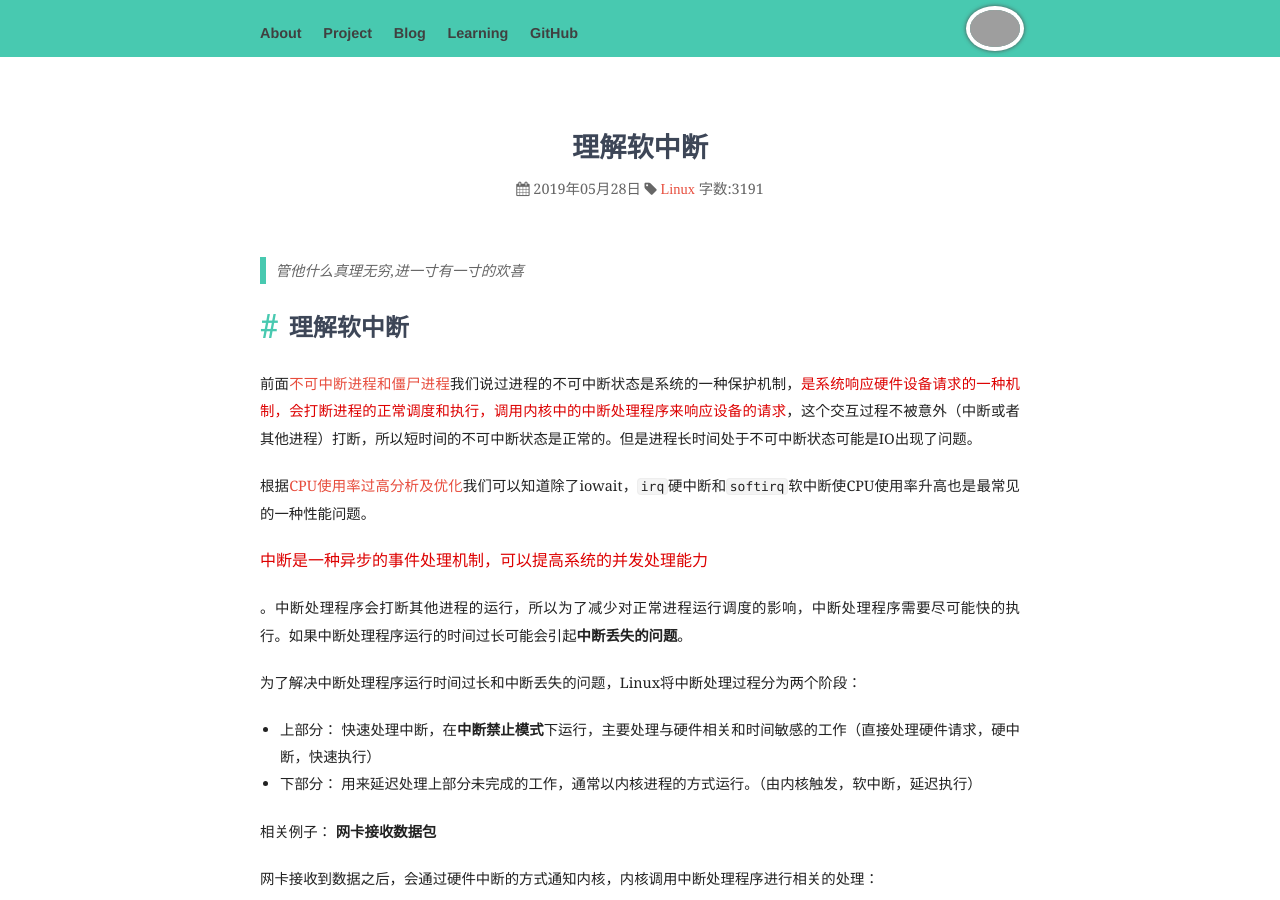
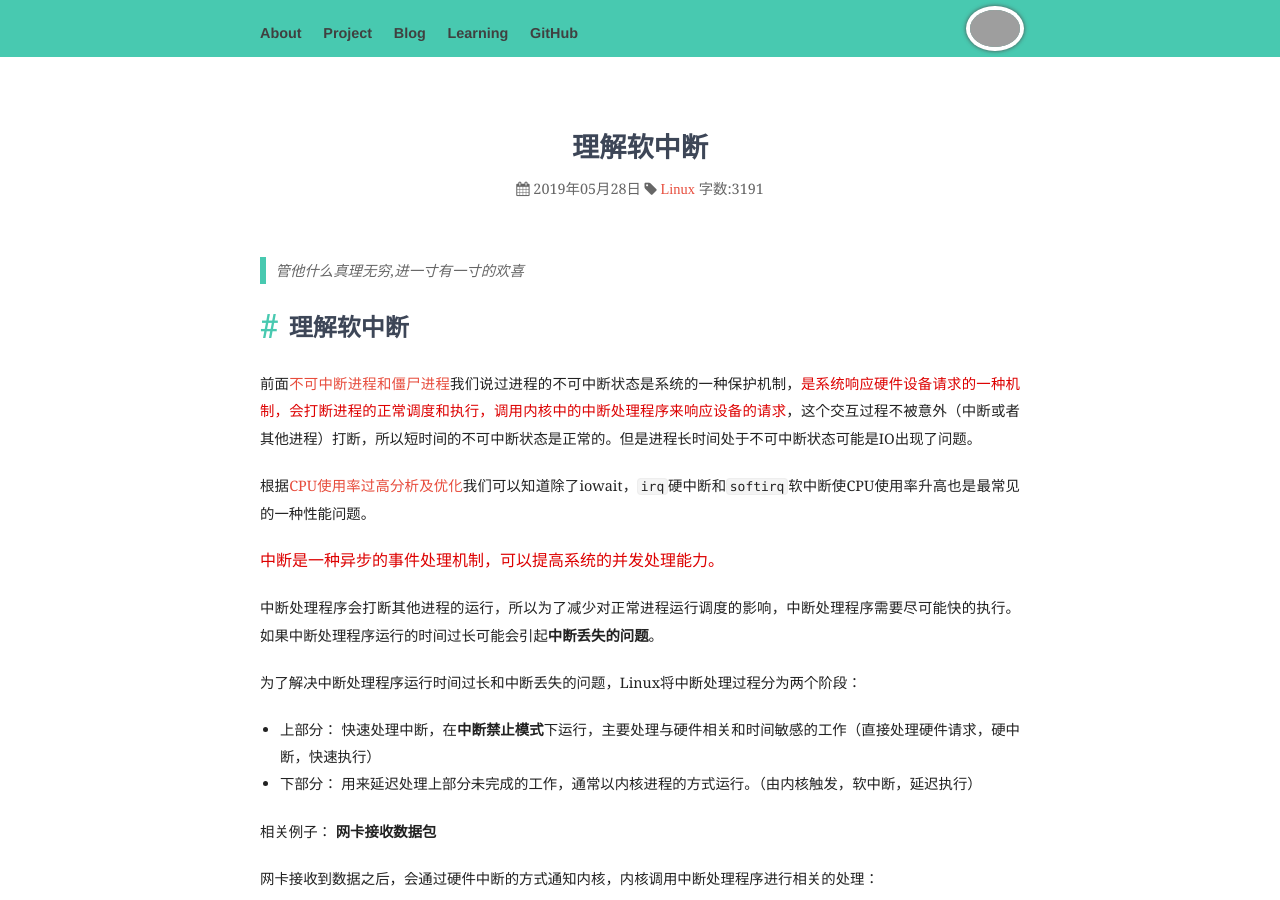
Before and after one commit to linyimin-bupt/linyimin.github.io, a Jekyll site: the page built from _posts/linux-analysis/2019-05-28-interrupt.md, in a window 1280 px wide and 900 px high. Built offline with Jekyll 4.4.1, drawn with Linux system fonts in a browser that asks for light colours; nearby versions of some CDN libraries; comment, search, counter and statistics services are not loaded.

Commit message:
fix style problem

```diff
--- a/_posts/linux-analysis/2019-05-28-interrupt.md
+++ b/_posts/linux-analysis/2019-05-28-interrupt.md
@@ -12,7 +12,7 @@
 
 根据[CPU使用率过高分析及优化](http://blog.linyimin.club/blog/CPU-100-analysis.html)我们可以知道除了iowait，`irq`硬中断和`softirq`软中断使CPU使用率升高也是最常见的一种性能问题。
 
-<font color="#dd0000">中断是一种异步的事件处理机制，可以提高系统的并发处理能力</font>。中断处理程序会打断其他进程的运行，所以为了减少对正常进程运行调度的影响，中断处理程序需要尽可能快的执行。如果中断处理程序运行的时间过长可能会引起**中断丢失的问题**。
+<font color="#dd0000">中断是一种异步的事件处理机制，可以提高系统的并发处理能力。</font>中断处理程序会打断其他进程的运行，所以为了减少对正常进程运行调度的影响，中断处理程序需要尽可能快的执行。如果中断处理程序运行的时间过长可能会引起**中断丢失的问题**。
 
 
 为了解决中断处理程序运行时间过长和中断丢失的问题，Linux将中断处理过程分为两个阶段：
```
